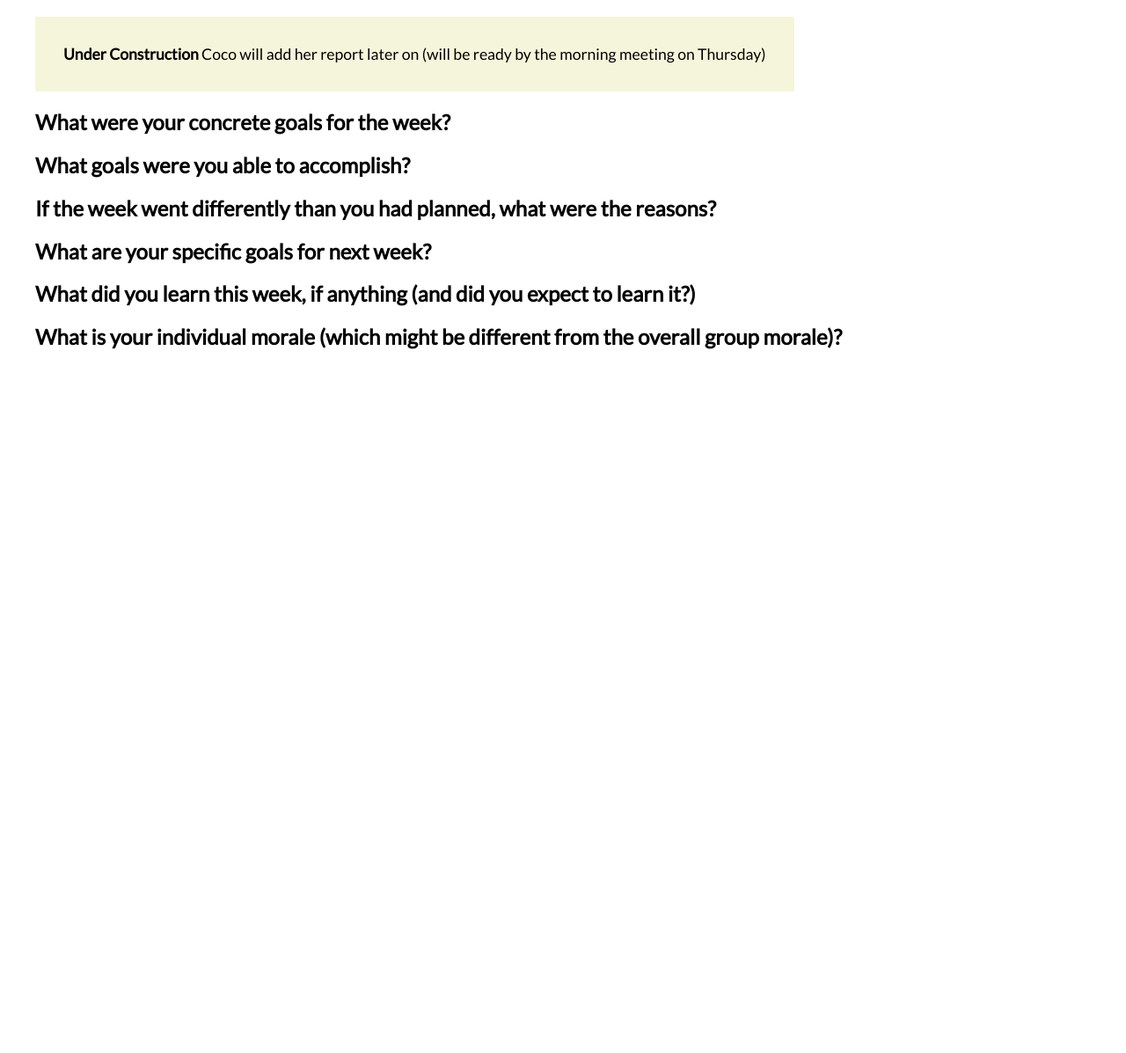
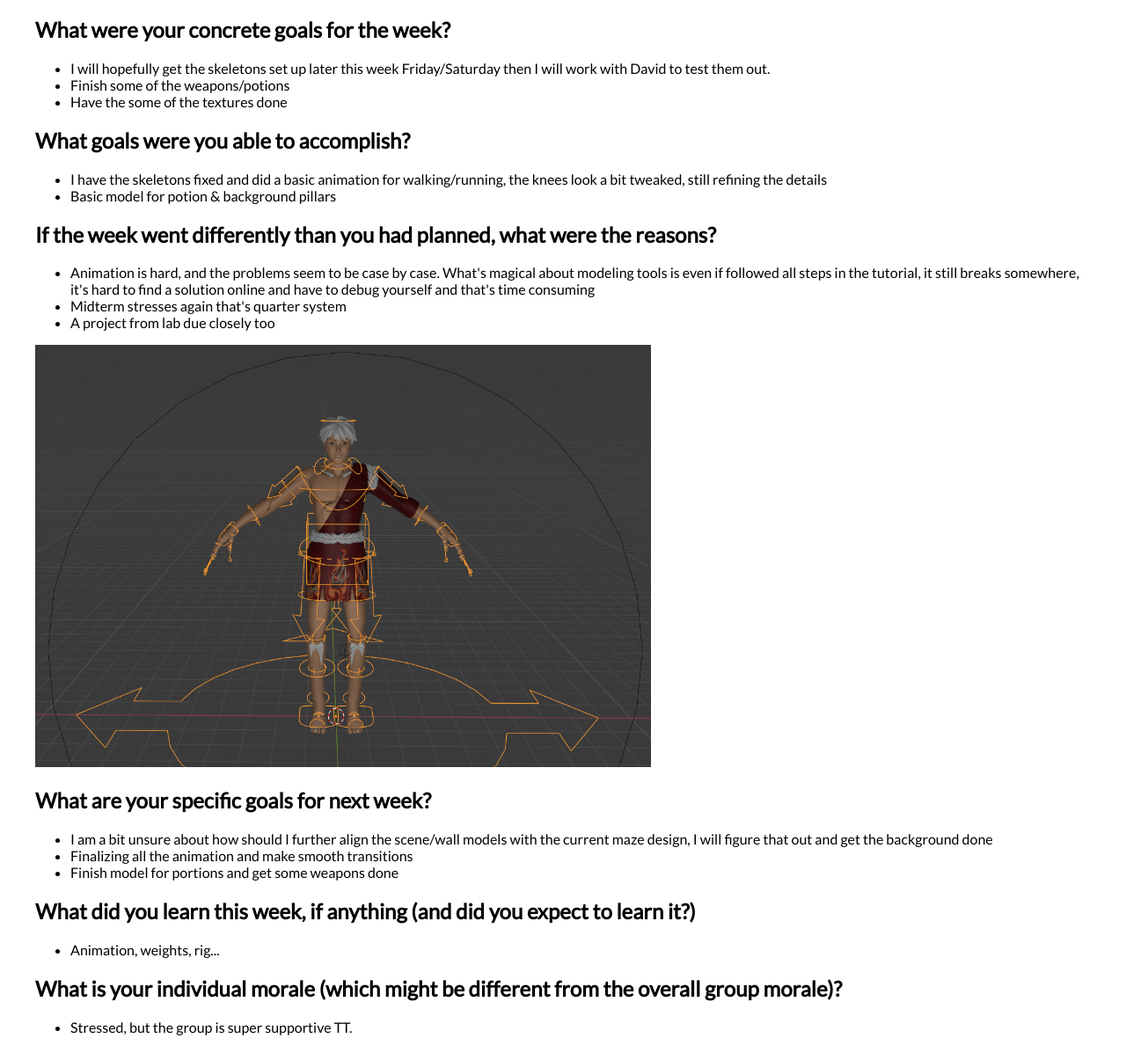
Before and after one commit to ucsd-cse125-sp24/group3-website, a plain HTML site: page reports/week6/coco.html in a window 1280 px wide. Shown: the part 103-1300 px from the top of the page at 88% size. Before the commit the page ends 800 px from the top, so only its background shows below. Drawn offline with Linux system fonts and the light colour scheme.

Commit message:
updated coco's week6 report

```diff
--- a/reports/week6/coco.html
+++ b/reports/week6/coco.html
@@ -9,24 +9,46 @@
 <body>
     <h1>Coco's Week 6 Individual Report</h1>
 
-    <p style="background: beige; width: fit-content; padding: 2rem;">
-        <strong>Under Construction</strong>
-        Coco will add her report later on (will be ready by the morning
-        meeting on Thursday)
-    </p>
-
     <h2>What were your concrete goals for the week?</h2>
-
+    <ul>
+        <li>
+            I will hopefully get the skeletons set up later this week Friday/Saturday then I will work with David to test them out.
+        </li>
+        <li>
+            Finish some of the weapons/potions
+        </li>
+        <li>
+            Have the some of the textures done
+        </li>
+    </ul>
     <h2>What goals were you able to accomplish?</h2>
+    <ul>
+        <li>I have the skeletons fixed and did a basic animation for walking/running, the knees look a bit tweaked, still refining the details</li>
+        <li>Basic model for potion & background pillars</li>
+    </ul>
 
     <h2>If the week went differently than you had planned, what were the reasons?</h2>
+    <ul>
+        <li>Animation is hard, and the problems seem to be case by case. What's magical about modeling tools is even if followed all steps
+            in the tutorial, it still breaks somewhere, it's hard to find a solution online and have to debug yourself and that's time consuming</li>
+        <li>Midterm stresses again that's quarter system</li>
+        <li>A project from lab due closely too</li>
+    </ul>
+    <img src = "./assets/rigbody.png" height="480" width="700"></img>
+    <h2>What are your specific goals for next week?</h2>
+    <ul>
+        <li>I am a bit unsure about how should I further align the scene/wall models with the current maze design, I will figure that out and get the background done</li>
+        <li>Finalizing all the animation and make smooth transitions</li>
+        <li>Finish model for portions and get some weapons done</li>
+    </ul>
+    <h2>What did you learn this week, if anything (and did you expect to learn it?)</h2>
+    <ul>
+        <li>Animation, weights, rig...</li>
+    </ul>
+    <h2>What is your individual morale (which might be different from the overall group morale)? </h2>
+        <ul>
+            <li>Stressed, but the group is super supportive TT.</li>
+        </ul>
 
-    <h2>What are your specific goals for next week?</h2>
-
-    <h2>What did you learn this week, if anything (and did you expect to learn it?)</h2>
-
-    <h2>What is your individual morale (which might be different from the overall
-        group morale)?
-    </h2>
 </body>
 </html>
```
Also changed, not shown: reports/week6/group.html (+4 -0 lines), reports/week6/assets/rigbody.png (added), 1 other file.
